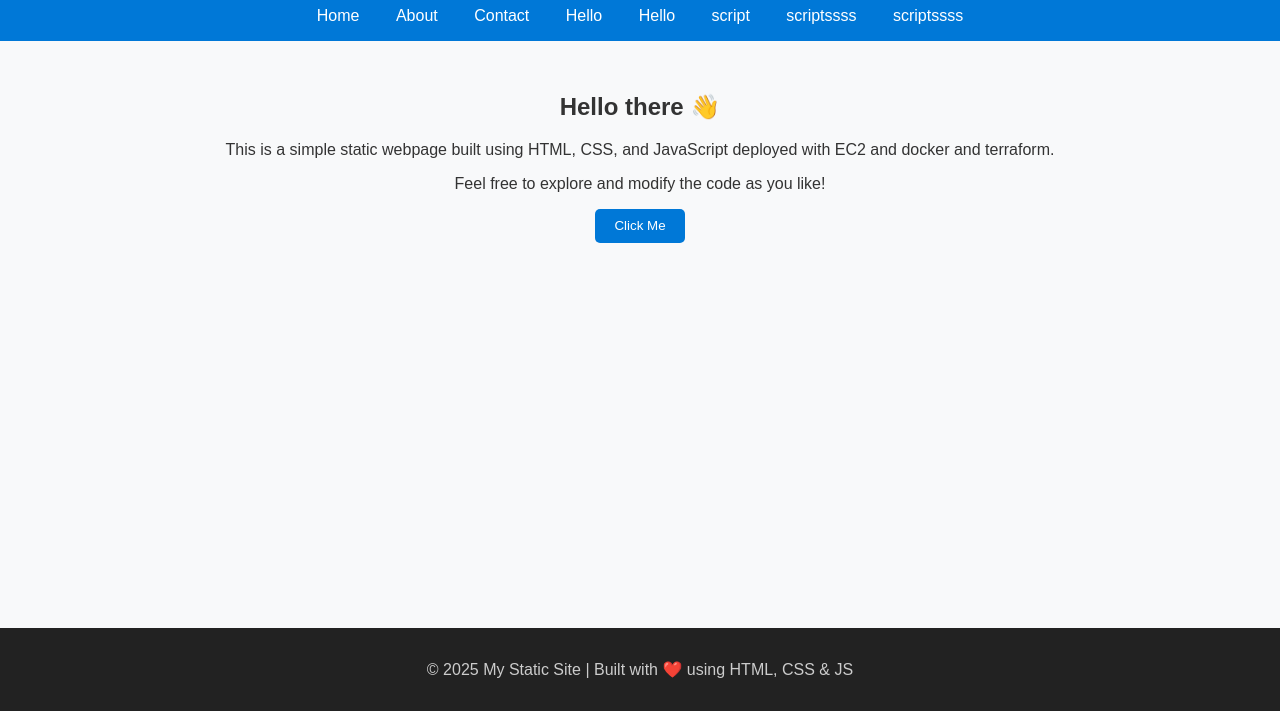
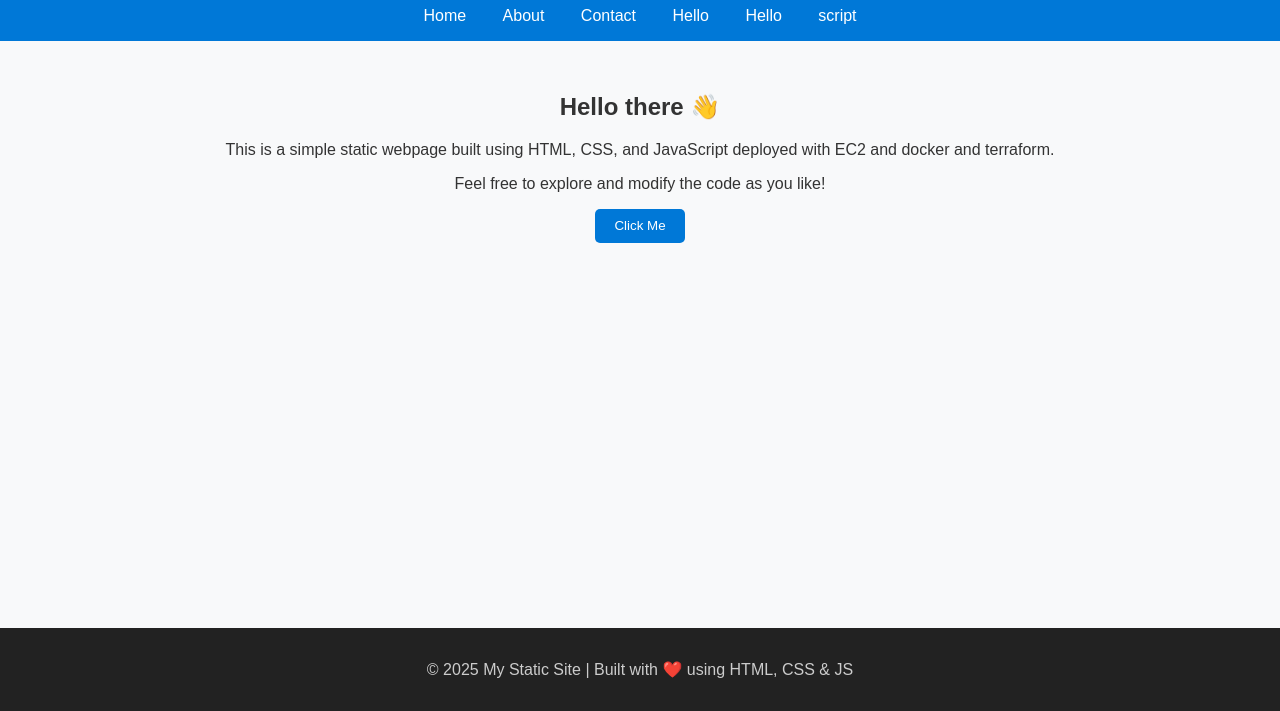
Before and after one commit to Ayush20076564/static-web-docker, a plain HTML site: page docker/index.html in a window 1280 px wide. Shown: the part 89-800 px from the top of the page. Drawn offline with Linux system fonts and the light colour scheme.

Commit message:
test main

```diff
--- a/docker/index.html
+++ b/docker/index.html
@@ -16,8 +16,6 @@
       <a href="X"> Hello</a>
       <a href="helloworld"> Hello</a>
       <a href ="script">script</a>
-       <a href ="script">scriptssss</a>
-            <a href ="script">scriptssss</a>
     </nav>
   </header>
 
```
Also changed, not shown: 1 other file.
